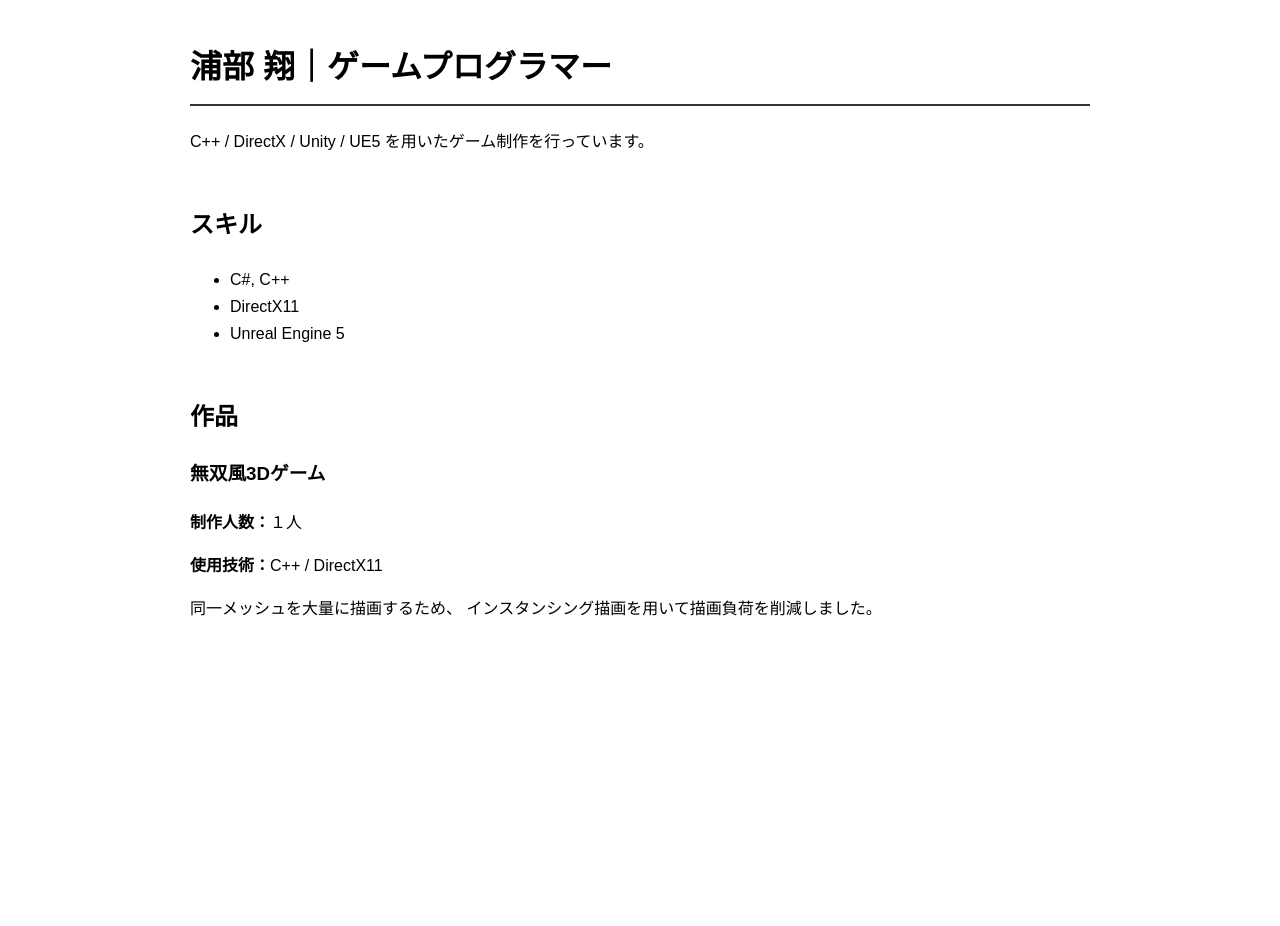
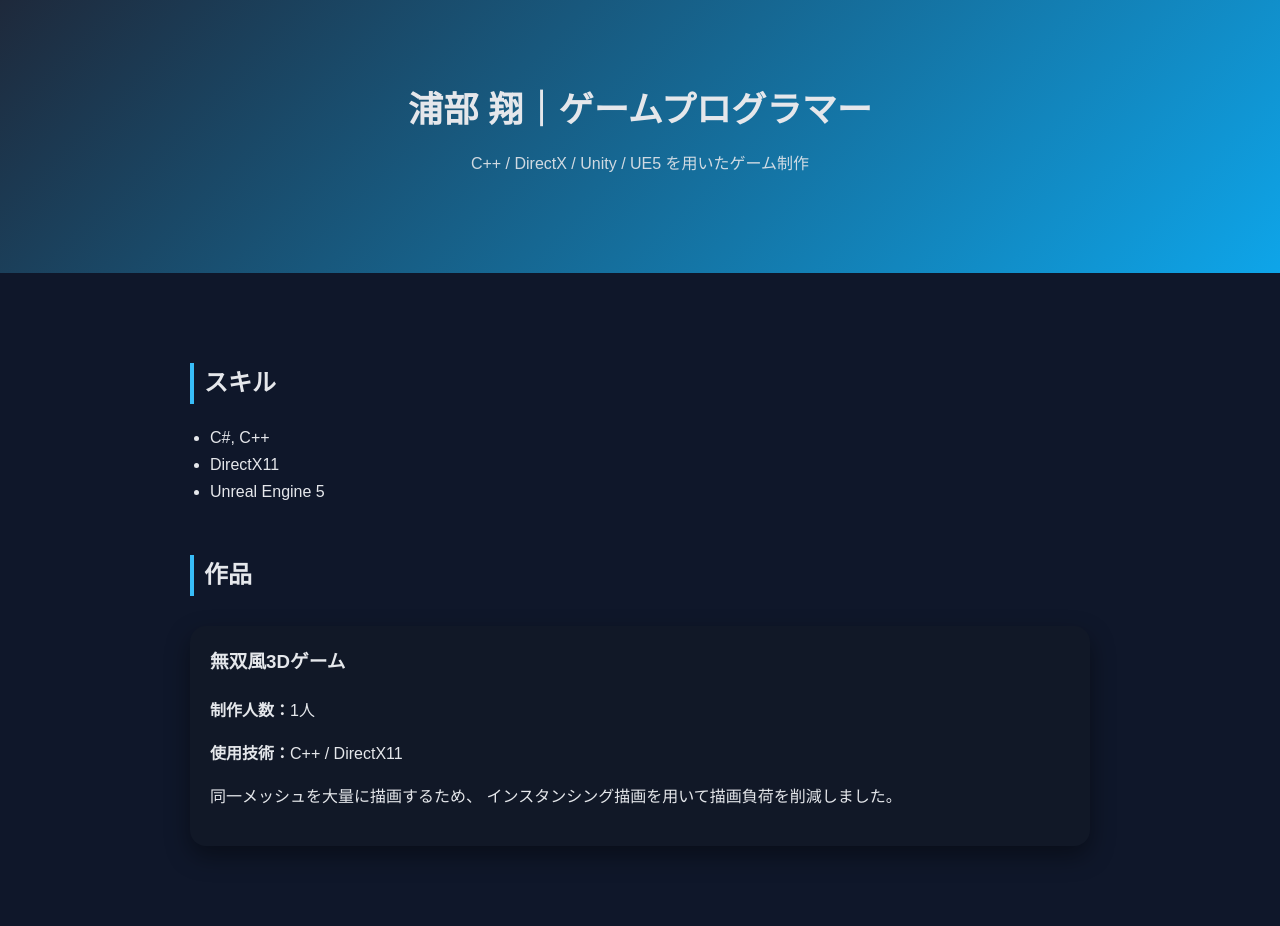
Before and after one commit to ShowU1510/ShowU1510.github.io, a plain HTML site: page index.html in a window 1280 px wide. Before the commit the page ends 800 px from the top, so only its background shows below. Drawn offline with Linux system fonts and the light colour scheme.

Commit message:
Refactor index.html for improved layout and styling
Updated the layout and styling of the portfolio page, including adjustments to margins, background colors, and section structures.

```diff
--- a/index.html
+++ b/index.html
@@ -1,35 +1,103 @@
 <!DOCTYPE html>
 <html lang="ja">
 <head>
+<meta charset="UTF-8">
+<title>ポートフォリオ</title>
+
 <style>
+  /* ===== 全体 ===== */
   body {
-    max-width: 900px;
-    margin: 40px auto;
+    margin: 0;
     font-family: Arial, sans-serif;
     line-height: 1.7;
+    background-color: #0f172a;
+    color: #e5e7eb;
   }
-  h1 {
-    border-bottom: 2px solid #333;
-    padding-bottom: 10px;
+
+  .container {
+    max-width: 900px;
+    margin: 0 auto;
+    padding: 40px 20px;
   }
+
+  /* ===== ヒーロー ===== */
+  .hero {
+    background: linear-gradient(135deg, #1e293b, #0ea5e9);
+    text-align: center;
+    padding: 80px 20px;
+  }
+
+  .hero h1 {
+    margin: 0;
+    font-size: 2.2rem;
+    border: none;
+  }
+
+  .hero p {
+    margin-top: 10px;
+    opacity: 0.9;
+  }
+
+  /* ===== 見出し ===== */
   h2 {
     margin-top: 50px;
+    border-left: 4px solid #38bdf8;
+    padding-left: 10px;
   }
-  .work {
-    margin-bottom: 40px;
+
+  /* ===== スキル ===== */
+  ul {
+    padding-left: 20px;
+  }
+
+  /* ===== 作品グリッド ===== */
+  .project-grid {
+    display: grid;
+    grid-template-columns: repeat(auto-fit, minmax(280px, 1fr));
+    gap: 24px;
+    margin-top: 30px;
+  }
+
+  /* ===== 作品カード ===== */
+  .project-card {
+    background: #111827;
+    border-radius: 16px;
+    overflow: hidden;
+    box-shadow: 0 10px 25px rgba(0,0,0,0.4);
+    transition: transform 0.2s ease;
+    padding: 20px;
+  }
+
+  .project-card:hover {
+    transform: translateY(-6px);
+  }
+
+  .project-card h3 {
+    margin-top: 0;
+  }
+
+  .label {
+    font-weight: bold;
+  }
+
+  /* ===== フッター余白 ===== */
+  .spacer {
+    height: 40px;
   }
 </style>
-  <meta charset="UTF-8">
-  <title>ポートフォリオ</title>
 </head>
+
 <body>
 
+<!-- ===== ヒーロー ===== -->
+<section class="hero">
   <h1>浦部 翔｜ゲームプログラマー</h1>
+  <p>C++ / DirectX / Unity / UE5 を用いたゲーム制作</p>
+</section>
 
-<p>
-C++ / DirectX / Unity / UE5 を用いたゲーム制作を行っています。<br>
-</p>
+<div class="container">
 
+  <!-- ===== スキル ===== -->
   <h2>スキル</h2>
   <ul>
     <li>C#, C++</li>
@@ -37,17 +105,26 @@ C++ / DirectX / Unity / UE5 を用いたゲーム制作を行っています。<
     <li>Unreal Engine 5</li>
   </ul>
 
+  <!-- ===== 作品 ===== -->
   <h2>作品</h2>
-<div class="work">
+
+  <div class="project-grid">
+
+    <div class="project-card">
       <h3>無双風3Dゲーム</h3>
-  <p><b>制作人数：</b>１人</p>
-  <p><b>使用技術：</b>C++ / DirectX11</p>
+
+      <p><span class="label">制作人数：</span>1人</p>
+      <p><span class="label">使用技術：</span>C++ / DirectX11</p>
 
       <p>
         同一メッシュを大量に描画するため、
         インスタンシング描画を用いて描画負荷を削減しました。
       </p>
+    </div>
 
+  </div>
+
+  <div class="spacer"></div>
 </div>
 
 </body>
```
Lines whose indentation alone changed are shown as unchanged.
